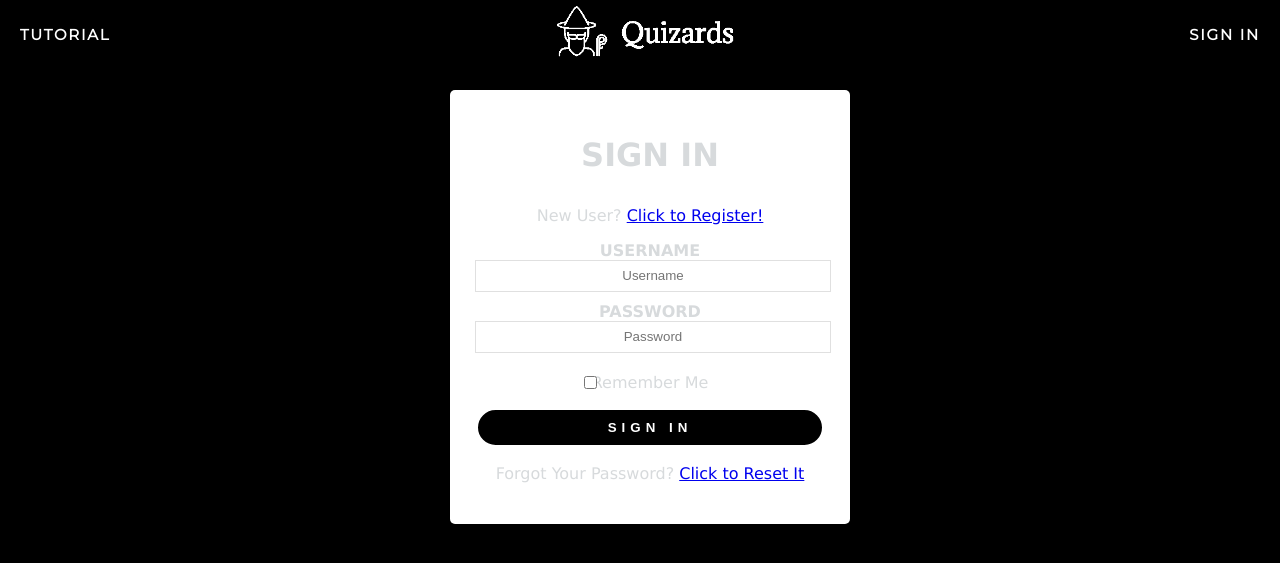
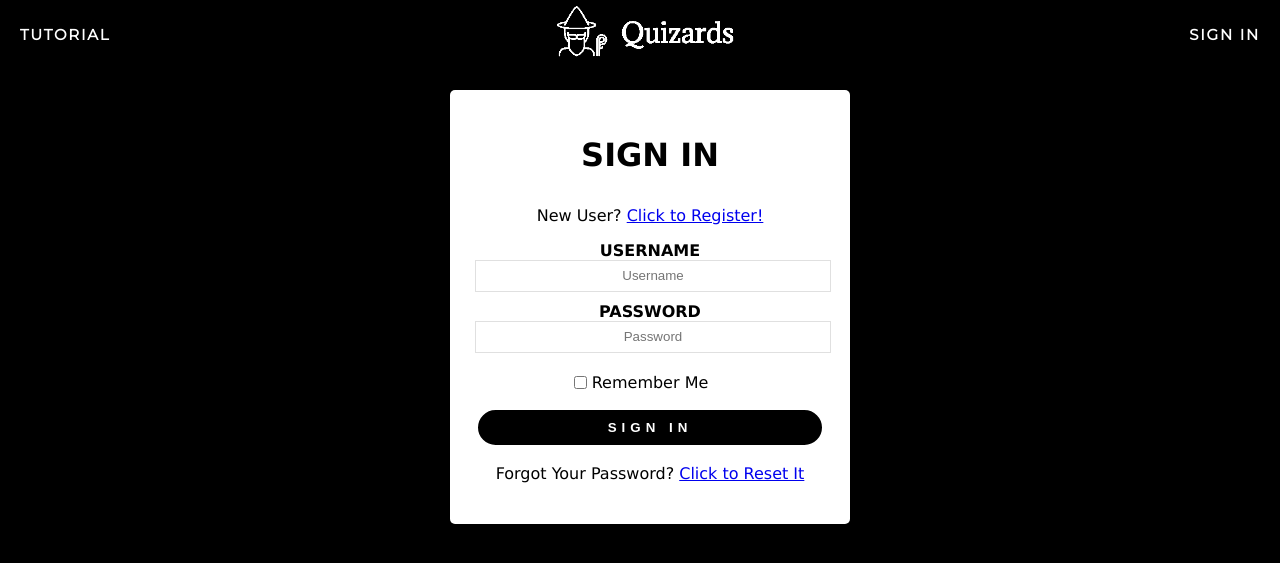
Before and after one commit to jaiminkerai/Quiz-Survey-WebProject, a Flask app: a page that uses app/templates/base.html in a window 1280 px wide. Shown: the top 563 px of the page. Run offline with Flask 2, Linux system fonts and the light colour scheme; some libraries are stand-ins or nearby versions.

Commit message:
changing font color and fixing remember me button

```diff
--- a/app/static/css/styles.css
+++ b/app/static/css/styles.css
@@ -133,6 +133,7 @@ header {
   background: white;
   padding: 25px;
   border-radius: 5px;
+  color:black;
 }
 
 .wrapper h1{
@@ -141,7 +142,7 @@ header {
 }
 
 .wrapper .rbtn{
-  transform: translate(-60px ,20px);
+  transform: translate(-70px ,20px);
 }
 
 .wrapper .input_field{
```
Also changed, not shown: app.db.
